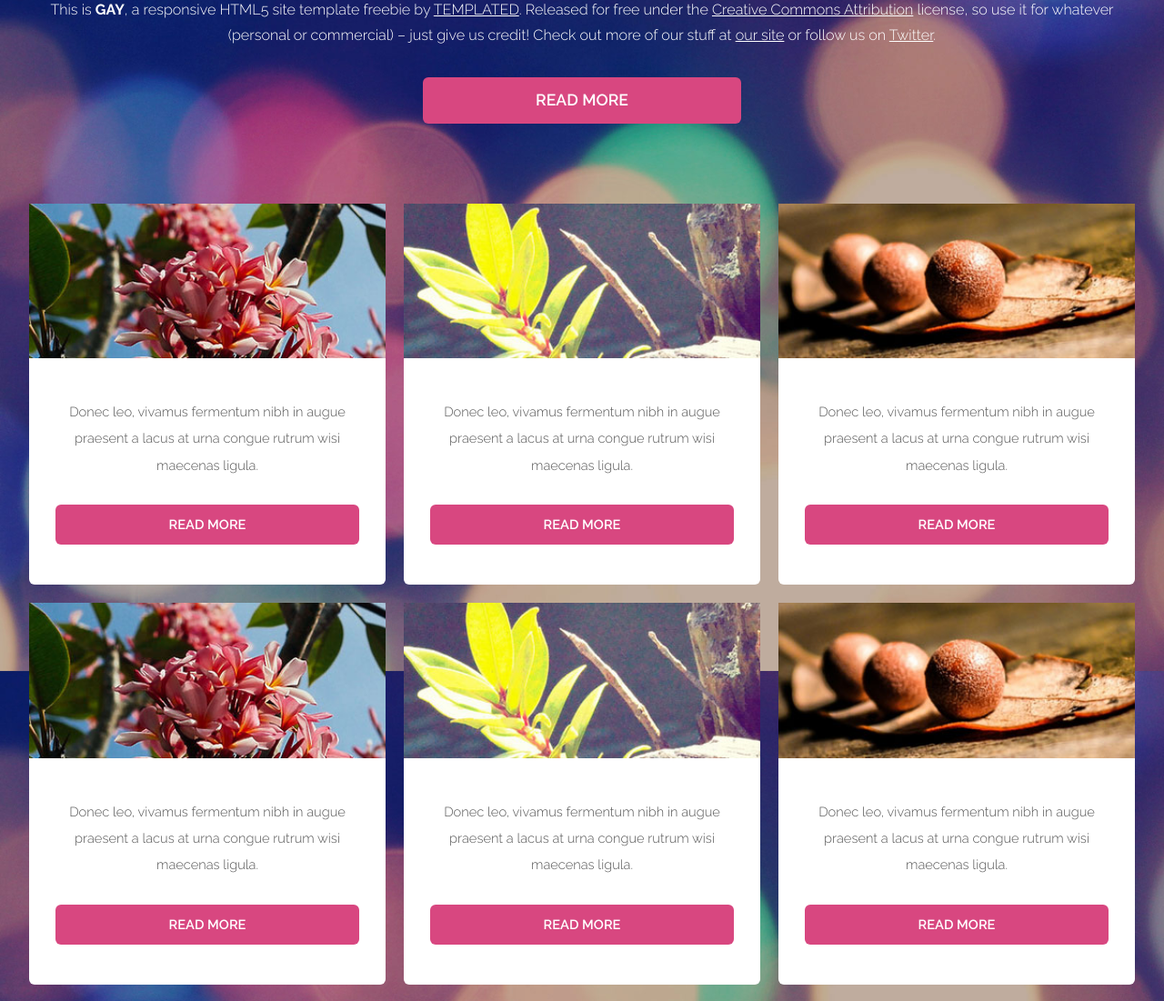
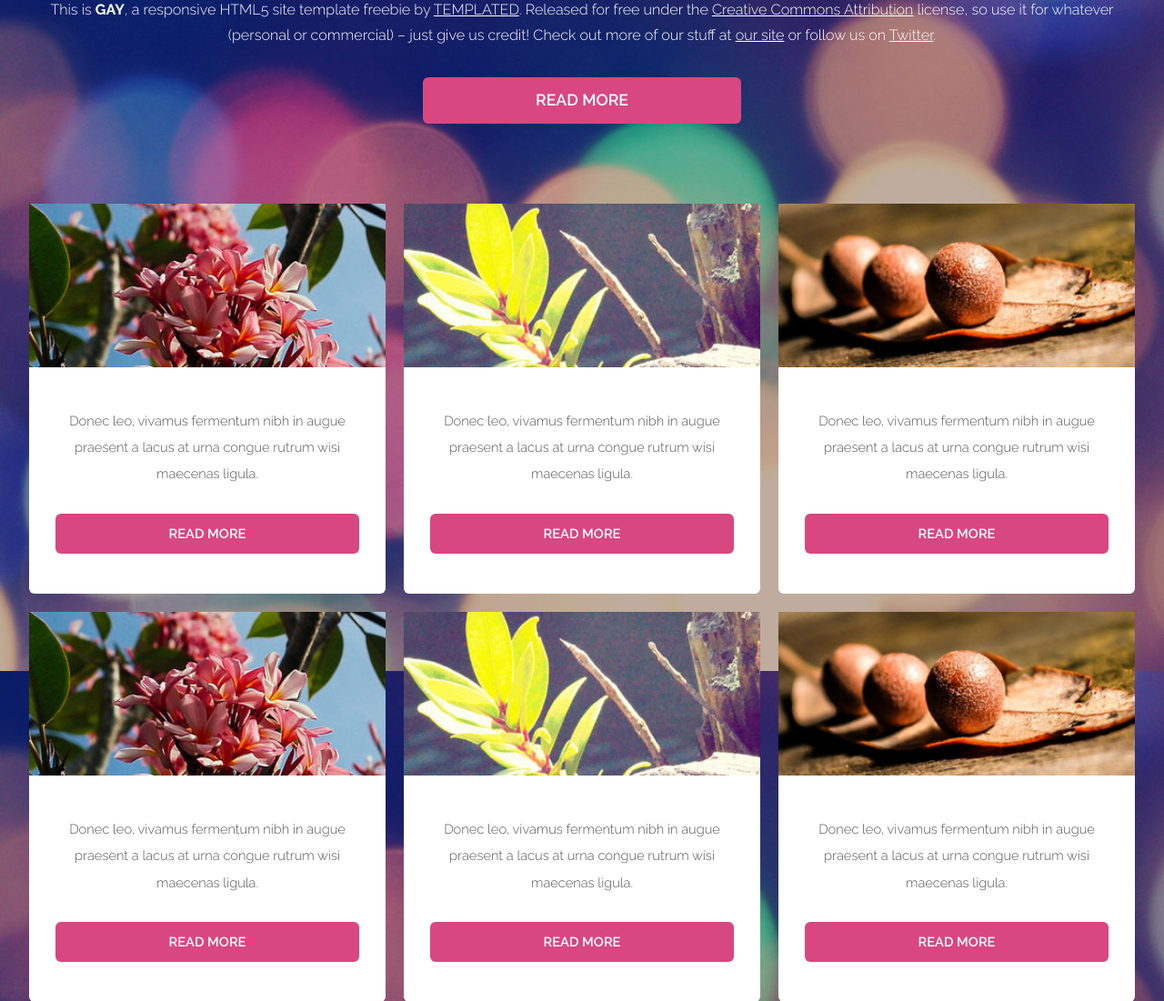
Before and after one commit to ScorpioW/Eu, a PHP site: page / in a window 1280 px wide. Shown: the part 106-1207 px from the top of the page at 91% size. Run offline with PHP 8.4, Linux system fonts and the light colour scheme.

Commit message:
Add files via upload

```diff
--- a/remoteCode/css/style.css
+++ b/remoteCode/css/style.css
@@ -226,6 +226,7 @@
 			.image.featured img {
 				display: block;
 				width: 100%;
+				height: 180px;
 			}
 
 /* Icon */
```
